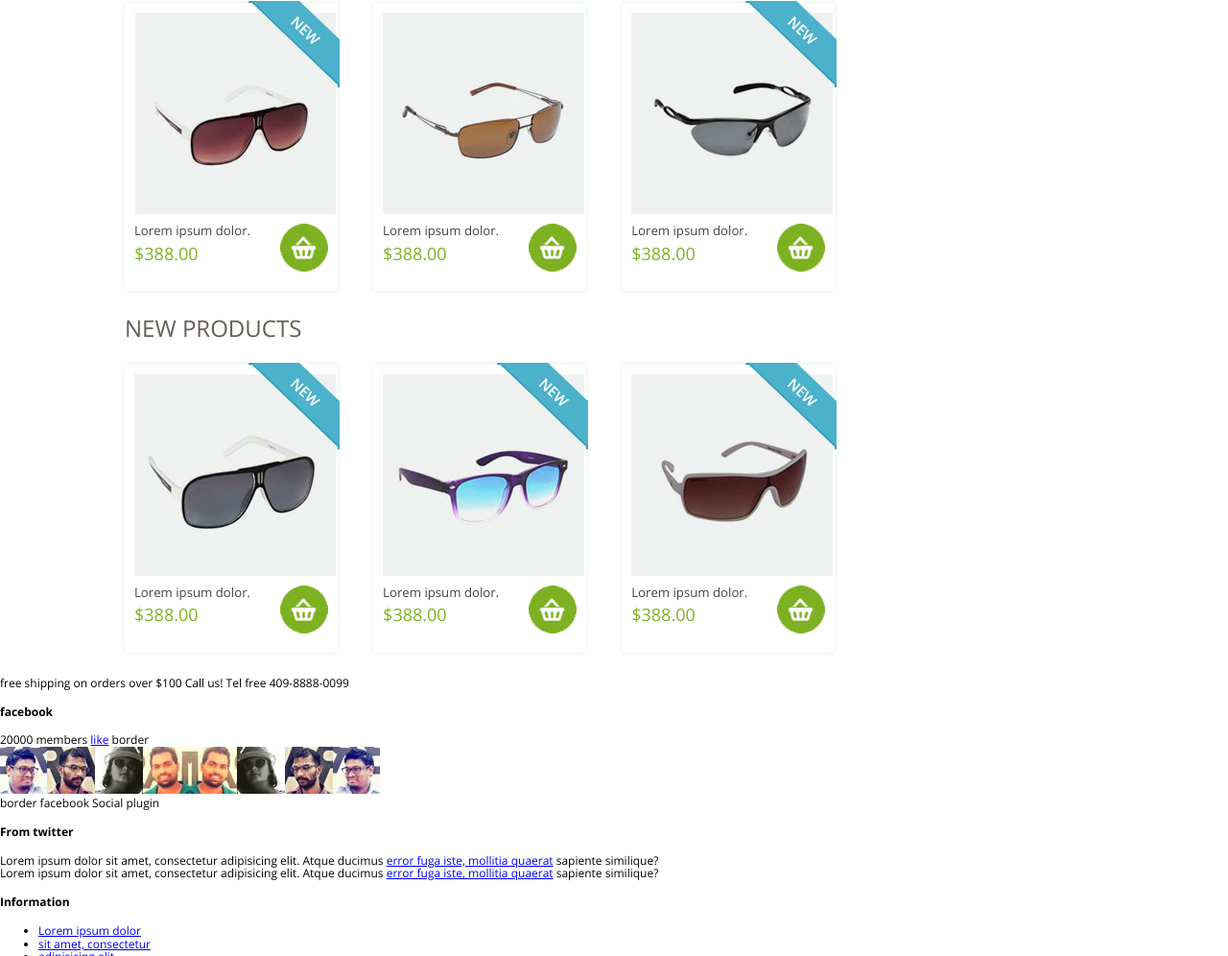
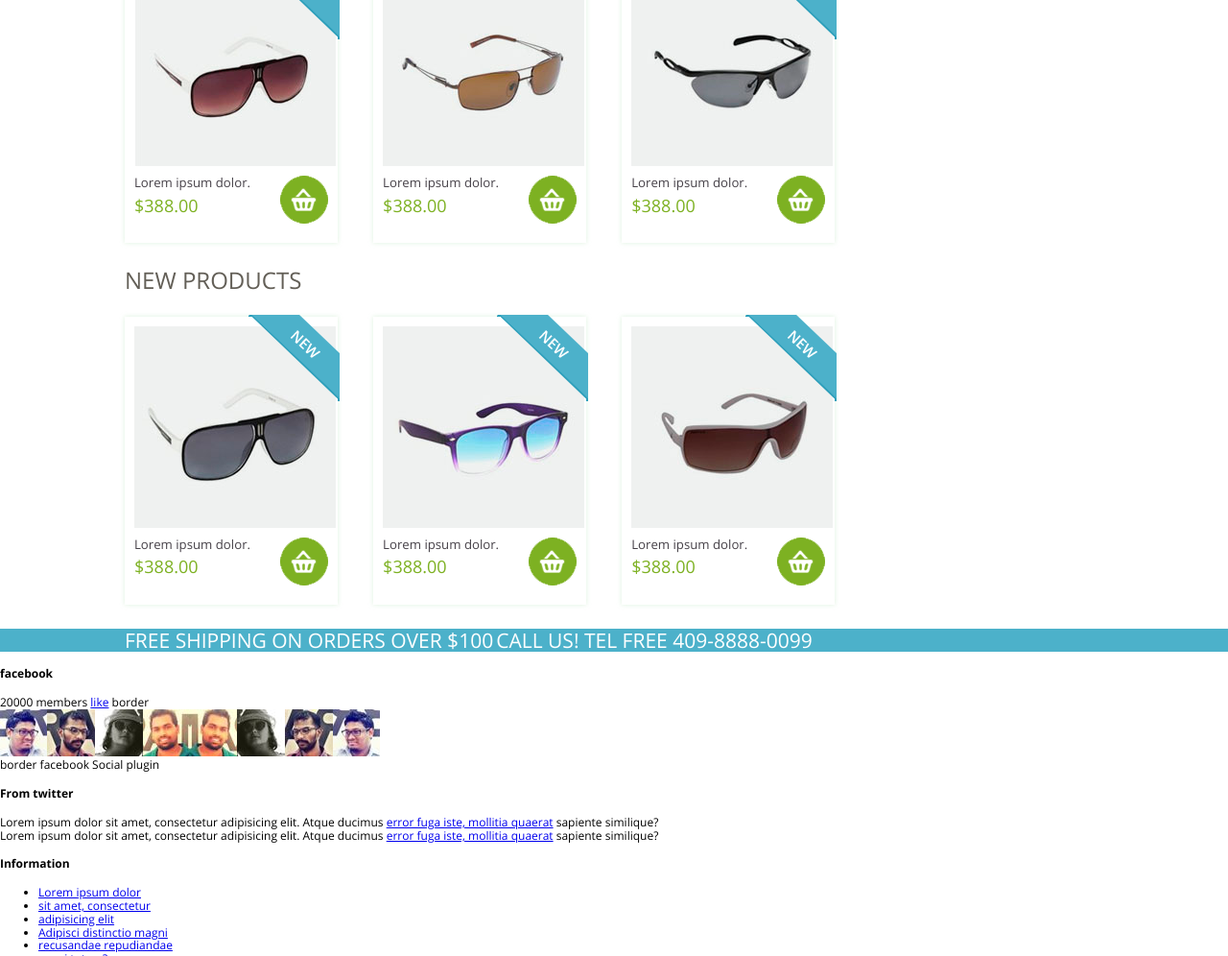
Before and after one commit to Galimard/OnlineShop, a plain HTML site: page index.html in a window 1280 px wide. Shown: the part 1804-2800 px from the top of the page at 96% size. Drawn offline with Linux system fonts and the light colour scheme; files whose address does not match are found by name.

Commit message:
#add начата стилизация блока delivery

```diff
--- a/css/style.css
+++ b/css/style.css
@@ -361,8 +361,8 @@ html, body {
     font-weight: 700;
 }
 
-/*content основной блок с контентом*/
-.content {
+/*main-content основной блок с контентом*/
+.main-content {
     display: flex;
     justify-content: space-between;
     padding-top: 45px;
@@ -533,6 +533,23 @@ html, body {
     background-color: #9ae3f4;
 }
 
+/*delivery блок доставки и звонков*/
+.delivery {
+    background: #4cb1ca;
+}
+
+.delivery__text {
+    display: inline-block;
+    color:  #ffffff;
+    font-size: 21px;
+    font-weight: 400;
+    text-transform: uppercase;
+}
+
+.delivery__shipping::before {
+
+}
+
 .visually-hidden:not(:focus):not(:active),
 input[type='checkbox'].visually-hidden,
 input[type='radio'].visually-hidden {
--- a/index.html
+++ b/index.html
@@ -92,7 +92,7 @@
             </div>
             <a href="#" class="slider__arrow slider-arrow__next"></a>
         </div>
-        <div class="content">
+        <div class="main-content content">
             <h1 class="visually-hidden">LeoShop</h1>
             <div class="products">
                 <div class="products__row">
@@ -322,9 +322,11 @@
                 </div>
             </div>
         </div>
-        <div class="delivery">
-            <span class="delivery__shipping">free shipping on orders over $100</span>
-            <span class="delivery__call">Call us! Tel free 409-8888-0099</span>
+        <div class="delivery template-width">
+            <div class="content">
+                <span class="delivery__text delivery__shipping">free shipping on orders over $100</span>
+                <span class="delivery__text delivery__call">Call us! Tel free 409-8888-0099</span>
+            </div>
         </div>
     </main>
     <footer>
```
